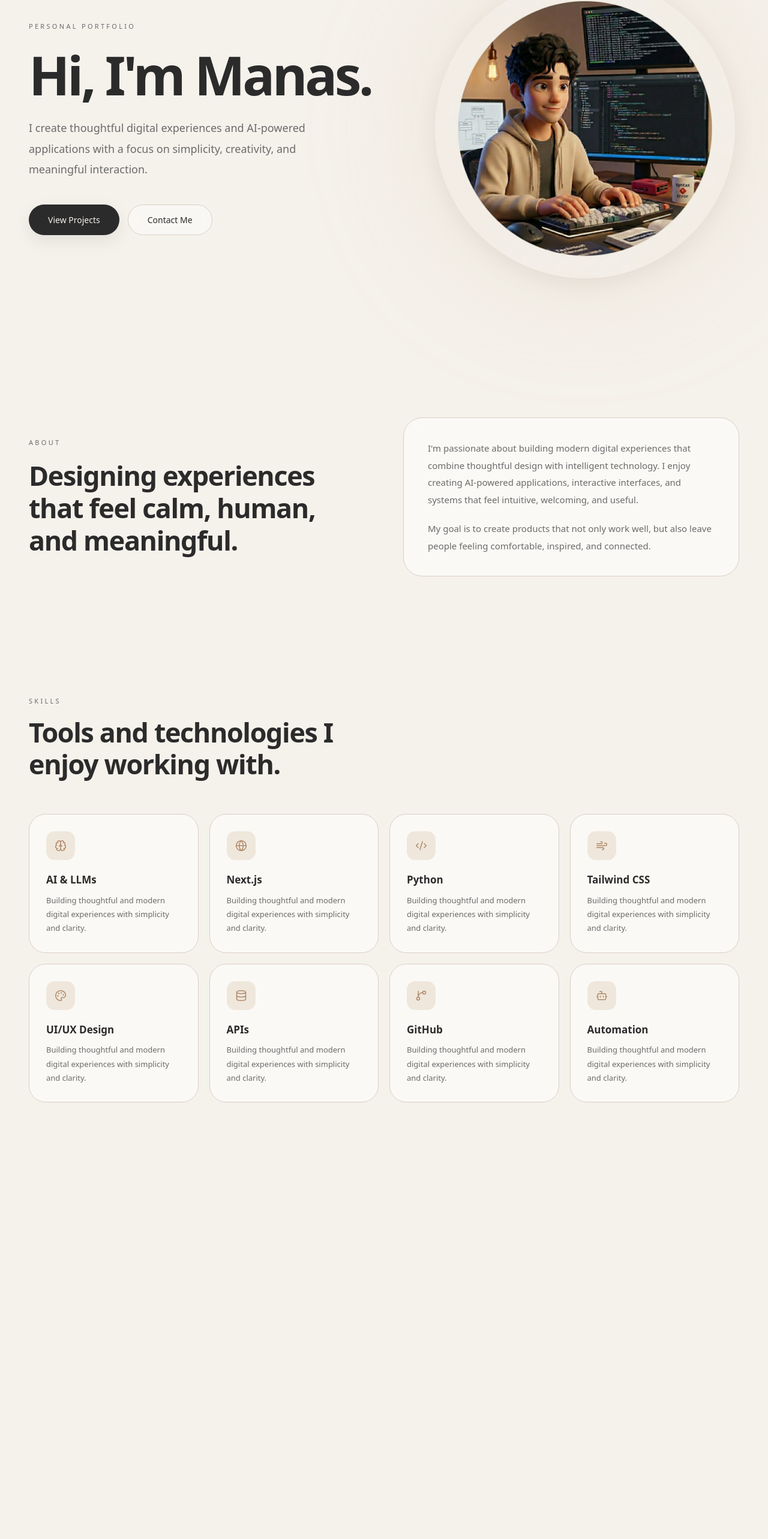
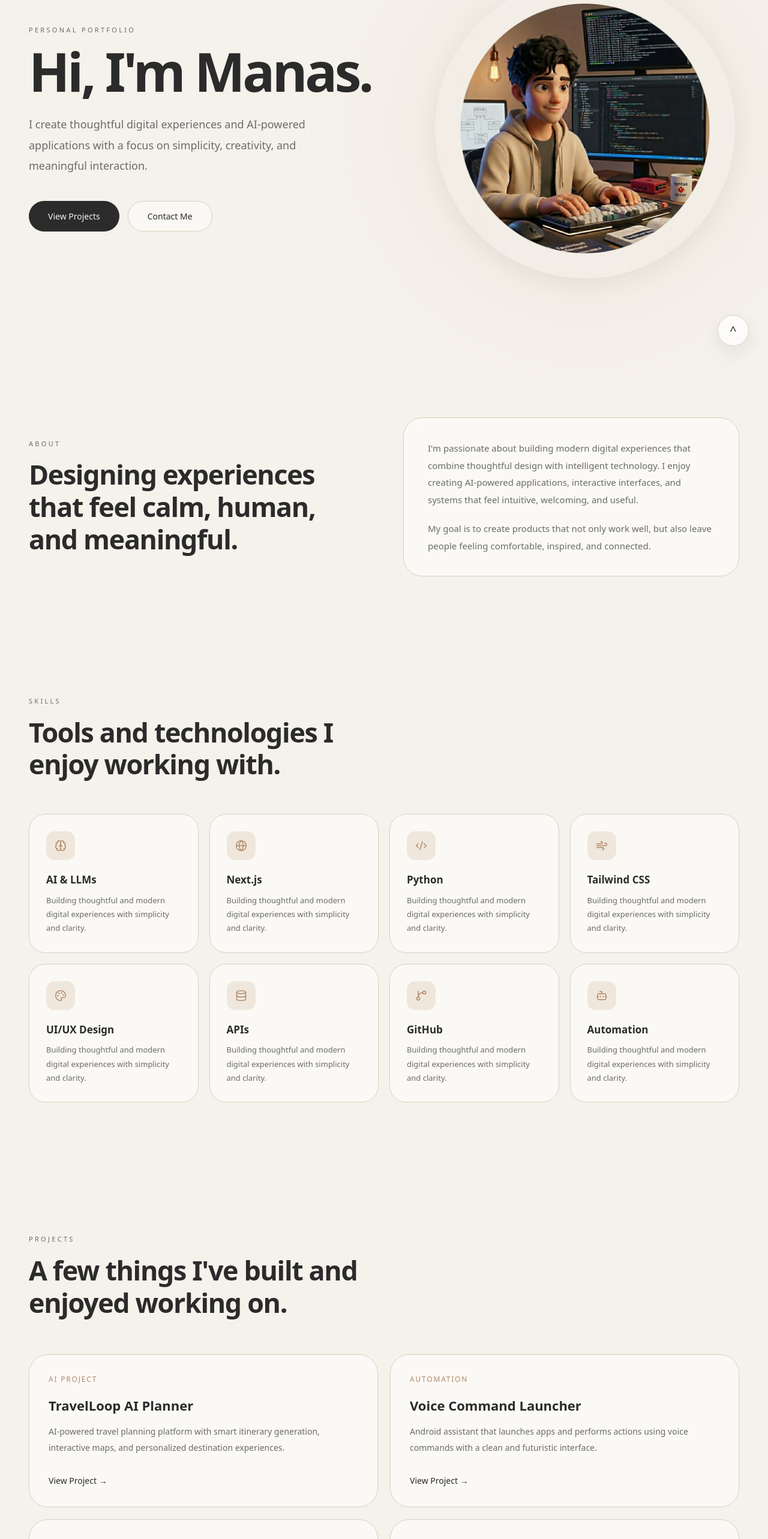
Before and after one commit to Kali2304/portfolio, a Next.js app: page / in a window 1280 px wide. Shown: the part 191-2757 px from the top of the page at 60% size. Before the commit the page ends 2149 px from the top, so only its background shows below. Built offline with nearby package versions, Linux system fonts and the light colour scheme.

Commit message:
Portfolio stable version before adding more technologies

```diff
--- a/src/app/globals.css
+++ b/src/app/globals.css
@@ -20,9 +20,11 @@ html {
 }
 
 body {
+  margin: 0;
+  padding: 0;
+  overflow-x: hidden;
   background: var(--background);
   color: var(--foreground);
-  overflow-x: hidden;
 }
 
 ::selection {
--- a/src/app/page.tsx
+++ b/src/app/page.tsx
@@ -1,12 +1,5 @@
 import {
-  Brain,
-  Globe,
-  GitBranch,
-  Code2,
-  Palette,
-  Bot,
-  Wind,
-  Database,
+  Brain, Globe, GitBranch, Code2, Palette, Bot, Wind, Database,
 } from "lucide-react";
 import Image from "next/image";
 
@@ -21,12 +14,63 @@ const skills = [
   { title: "Automation", icon: Bot },
 ];
 
+const btnPrimary: React.CSSProperties = {
+  borderRadius: "999px",
+  background: "var(--foreground)",
+  color: "var(--background)",
+  padding: "14px 32px",
+  fontSize: "14px",
+  fontWeight: 500,
+  border: "none",
+  cursor: "pointer",
+  textDecoration: "none",
+  display: "inline-flex",
+  alignItems: "center",
+  justifyContent: "center",
+};
+
+const btnSecondary: React.CSSProperties = {
+  borderRadius: "999px",
+  border: "1px solid var(--border)",
+  background: "rgba(255,255,255,0.45)",
+  color: "var(--foreground)",
+  padding: "14px 32px",
+  fontSize: "14px",
+  fontWeight: 500,
+  cursor: "pointer",
+};
+
+const card: React.CSSProperties = {
+  borderRadius: "32px",
+  border: "1px solid var(--border)",
+  background: "rgba(255,255,255,0.55)",
+  padding: "32px",
+  backdropFilter: "blur(10px)",
+};
+
+const sectionLabel: React.CSSProperties = {
+  fontSize: "11px",
+  letterSpacing: "0.3em",
+  textTransform: "uppercase",
+  color: "var(--muted)",
+  marginBottom: "16px",
+};
+
+const sectionHeading: React.CSSProperties = {
+  fontSize: "clamp(28px, 3.5vw, 48px)",
+  fontWeight: 600,
+  lineHeight: 1.2,
+  letterSpacing: "-0.03em",
+  margin: 0,
+};
+
 export default function Home() {
   return (
     <div
+      id="top"
       style={{
         position: "relative",
-        overflow: "hidden",
+        overflowX: "hidden",
         background: "var(--background)",
         color: "var(--foreground)",
       }}
@@ -52,7 +96,6 @@ export default function Home() {
             filter: "blur(90px)",
           }}
         />
-
         <div
           style={{
             position: "absolute",
@@ -88,39 +131,24 @@ export default function Home() {
           Manas
         </span>
 
-        <nav
-          style={{
-            display: "flex",
-            gap: "40px",
-            fontSize: "14px",
-          }}
-        >
+        <nav style={{ display: "flex", gap: "40px", fontSize: "14px" }}>
           <a
             href="#about"
-            style={{
-              color: "var(--muted)",
-              textDecoration: "none",
-            }}
+            style={{ color: "var(--muted)", textDecoration: "none" }}
           >
             About
           </a>
 
           <a
             href="#projects"
-            style={{
-              color: "var(--muted)",
-              textDecoration: "none",
-            }}
+            style={{ color: "var(--muted)", textDecoration: "none" }}
           >
             Projects
           </a>
 
           <a
             href="#contact"
-            style={{
-              color: "var(--muted)",
-              textDecoration: "none",
-            }}
+            style={{ color: "var(--muted)", textDecoration: "none" }}
           >
             Contact
           </a>
@@ -145,19 +173,8 @@ export default function Home() {
             minHeight: "88vh",
           }}
         >
-          {/* Left */}
           <div style={{ position: "relative", zIndex: 2 }}>
-            <p
-              style={{
-                fontSize: "11px",
-                letterSpacing: "0.3em",
-                textTransform: "uppercase",
-                color: "var(--muted)",
-                marginBottom: "28px",
-              }}
-            >
-              Personal Portfolio
-            </p>
+            <p style={sectionLabel}>Personal Portfolio</p>
 
             <h1
               style={{
@@ -181,52 +198,19 @@ export default function Home() {
               }}
             >
               I create thoughtful digital experiences and AI-powered
-              applications with a focus on simplicity, creativity,
-              and meaningful interaction.
+              applications with a focus on simplicity, creativity, and
+              meaningful interaction.
             </p>
 
-            <div
-              style={{
-                display: "flex",
-                gap: "14px",
-                flexWrap: "wrap",
-              }}
-            >
-              <button
-                style={{
-                  borderRadius: "999px",
-                  background: "var(--foreground)",
-                  color: "var(--background)",
-                  padding: "14px 32px",
-                  fontSize: "14px",
-                  fontWeight: 500,
-                  border: "none",
-                  cursor: "pointer",
-                  boxShadow: "0 10px 30px rgba(0,0,0,0.08)",
-                }}
-              >
+            <div style={{ display: "flex", gap: "14px", flexWrap: "wrap" }}>
+              <a href="#projects" style={btnPrimary}>
                 View Projects
-              </button>
+              </a>
 
-              <button
-                style={{
-                  borderRadius: "999px",
-                  border: "1px solid var(--border)",
-                  background: "rgba(255,255,255,0.45)",
-                  color: "var(--foreground)",
-                  padding: "14px 32px",
-                  fontSize: "14px",
-                  fontWeight: 500,
-                  cursor: "pointer",
-                  backdropFilter: "blur(10px)",
-                }}
-              >
-                Contact Me
-              </button>
+              <button style={btnSecondary}>Contact Me</button>
             </div>
           </div>
 
-          {/* Right — Image */}
           <div
             style={{
               display: "flex",
@@ -235,19 +219,17 @@ export default function Home() {
               position: "relative",
             }}
           >
-            {/* Ambient Glow */}
             <div
               style={{
                 position: "absolute",
                 width: "560px",
                 height: "560px",
                 borderRadius: "50%",
-                background: "rgba(216,195,165,0.22)",
+                background: "rgba(216,195,165,0.18)",
                 filter: "blur(90px)",
               }}
             />
 
-            {/* Image */}
             <div
               style={{
                 position: "relative",
@@ -255,6 +237,7 @@ export default function Home() {
                 height: "500px",
                 borderRadius: "50%",
                 overflow: "hidden",
+                background: "#ebe7e1",
                 boxShadow: "0 10px 40px rgba(0,0,0,0.06)",
               }}
             >
@@ -267,7 +250,6 @@ export default function Home() {
                 style={{
                   objectFit: "cover",
                   objectPosition: "center center",
-                  transform: "scale(1.02)",
                 }}
               />
             </div>
@@ -285,27 +267,9 @@ export default function Home() {
             }}
           >
             <div>
-              <p
-                style={{
-                  fontSize: "11px",
-                  letterSpacing: "0.3em",
-                  textTransform: "uppercase",
-                  color: "var(--muted)",
-                  marginBottom: "20px",
-                }}
-              >
-                About
-              </p>
+              <p style={sectionLabel}>About</p>
 
-              <h2
-                style={{
-                  fontSize: "clamp(28px, 3.5vw, 48px)",
-                  fontWeight: 600,
-                  lineHeight: 1.2,
-                  letterSpacing: "-0.03em",
-                  margin: 0,
-                }}
-              >
+              <h2 style={sectionHeading}>
                 Designing experiences that feel calm, human, and meaningful.
               </h2>
             </div>
@@ -328,10 +292,9 @@ export default function Home() {
                 }}
               >
                 I&apos;m passionate about building modern digital experiences
-                that combine thoughtful design with intelligent technology.
-                I enjoy creating AI-powered applications, interactive
-                interfaces, and systems that feel intuitive, welcoming,
-                and useful.
+                that combine thoughtful design with intelligent technology. I
+                enjoy creating AI-powered applications, interactive interfaces,
+                and systems that feel intuitive, welcoming, and useful.
               </p>
 
               <p
@@ -342,9 +305,8 @@ export default function Home() {
                   color: "var(--muted)",
                 }}
               >
-                My goal is to create products that not only work well,
-                but also leave people feeling comfortable, inspired,
-                and connected.
+                My goal is to create products that not only work well, but also
+                leave people feeling comfortable, inspired, and connected.
               </p>
             </div>
           </div>
@@ -353,27 +315,9 @@ export default function Home() {
         {/* Skills */}
         <section id="skills" style={{ padding: "100px 0 120px" }}>
           <div style={{ maxWidth: "560px", marginBottom: "56px" }}>
-            <p
-              style={{
-                fontSize: "11px",
-                letterSpacing: "0.3em",
-                textTransform: "uppercase",
-                color: "var(--muted)",
-                marginBottom: "16px",
-              }}
-            >
-              Skills
-            </p>
+            <p style={sectionLabel}>Skills</p>
 
-            <h2
-              style={{
-                fontSize: "clamp(28px, 3.5vw, 48px)",
-                fontWeight: 600,
-                lineHeight: 1.2,
-                letterSpacing: "-0.03em",
-                margin: 0,
-              }}
-            >
+            <h2 style={sectionHeading}>
               Tools and technologies I enjoy working with.
             </h2>
           </div>
@@ -397,7 +341,6 @@ export default function Home() {
                     background: "rgba(255,255,255,0.55)",
                     padding: "28px",
                     backdropFilter: "blur(10px)",
-                    transition: "all 0.3s ease",
                   }}
                 >
                   <div
@@ -437,15 +380,266 @@ export default function Home() {
                       margin: 0,
                     }}
                   >
-                    Building thoughtful and modern digital experiences
-                    with simplicity and clarity.
+                    Building thoughtful and modern digital experiences with
+                    simplicity and clarity.
                   </p>
                 </div>
               );
             })}
           </div>
         </section>
+
+        {/* Projects */}
+        <section id="projects" style={{ padding: "100px 0 140px" }}>
+          <div style={{ maxWidth: "620px", marginBottom: "60px" }}>
+            <p style={sectionLabel}>Projects</p>
+
+            <h2 style={sectionHeading}>
+              A few things I&apos;ve built and enjoyed working on.
+            </h2>
+          </div>
+
+          <div
+            style={{
+              display: "grid",
+              gridTemplateColumns: "repeat(2, 1fr)",
+              gap: "20px",
+            }}
+          >
+            {/* TravelLoop */}
+            <div style={card}>
+              <p
+                style={{
+                  fontSize: "12px",
+                  letterSpacing: "0.15em",
+                  textTransform: "uppercase",
+                  color: "var(--accent)",
+                  marginBottom: "18px",
+                }}
+              >
+                AI Project
+              </p>
+
+              <h3
+                style={{
+                  fontSize: "22px",
+                  margin: "0 0 14px",
+                  fontWeight: 600,
+                }}
+              >
+                TravelLoop AI Planner
+              </h3>
+
+              <p
+                style={{
+                  fontSize: "14px",
+                  lineHeight: "1.9",
+                  color: "var(--muted)",
+                  marginBottom: "28px",
+                }}
+              >
+                AI-powered travel planning platform with smart itinerary
+                generation, interactive maps, and personalized destination
+                experiences.
+              </p>
+
+              <a
+                  href="https://github.com/Kali2304/odoo-hackathon"
+                  target="_blank"
+                  rel="noopener noreferrer"
+                  style={{
+                  textDecoration: "none",
+                  color: "var(--foreground)",
+                  fontSize: "14px",
+                  fontWeight: 500,
+                }}
+              >
+                View Project &rarr;
+              </a>
+            </div>
+
+            {/* Voice Launcher */}
+            <div style={card}>
+              <p
+                style={{
+                  fontSize: "12px",
+                  letterSpacing: "0.15em",
+                  textTransform: "uppercase",
+                  color: "var(--accent)",
+                  marginBottom: "18px",
+                }}
+              >
+                Automation
+              </p>
+
+              <h3
+                style={{
+                  fontSize: "22px",
+                  margin: "0 0 14px",
+                  fontWeight: 600,
+                }}
+              >
+                Voice Command Launcher
+              </h3>
+
+              <p
+                style={{
+                  fontSize: "14px",
+                  lineHeight: "1.9",
+                  color: "var(--muted)",
+                  marginBottom: "28px",
+                }}
+              >
+                Android assistant that launches apps and performs actions using
+                voice commands with a clean and futuristic interface.
+              </p>
+
+              <a
+                href="https://github.com/Kali2304/Voice-command-launcher"
+                target="_blank"
+                rel="noopener noreferrer"
+                style={{
+                  textDecoration: "none",
+                  color: "var(--foreground)",
+                  fontSize: "14px",
+                  fontWeight: 500,
+                }}
+              >
+                View Project &rarr;
+              </a>
+            </div>
+
+            {/* Traffic Detection */}
+            <div style={card}>
+              <p
+                style={{
+                  fontSize: "12px",
+                  letterSpacing: "0.15em",
+                  textTransform: "uppercase",
+                  color: "var(--accent)",
+                  marginBottom: "18px",
+                }}
+              >
+                AI System
+              </p>
+
+              <h3
+                style={{
+                  fontSize: "22px",
+                  margin: "0 0 14px",
+                  fontWeight: 600,
+                }}
+              >
+                Traffic Violation Detection
+              </h3>
+
+              <p
+                style={{
+                  fontSize: "14px",
+                  lineHeight: "1.9",
+                  color: "var(--muted)",
+                  marginBottom: "28px",
+                }}
+              >
+                Intelligent traffic monitoring system capable of identifying
+                rule violations and improving urban road safety.
+              </p>
+
+              <a
+                href="https://github.com/Kali2304/Traffic-violation-detection"
+                target="_blank"
+                rel="noopener noreferrer"
+                style={{
+                  textDecoration: "none",
+                  color: "var(--foreground)",
+                  fontSize: "14px",
+                  fontWeight: 500,
+                }}
+              >
+                View Project &rarr;
+              </a>
+            </div>
+
+            {/* PashuSathi */}
+            <div style={card}>
+              <p
+                style={{
+                  fontSize: "12px",
+                  letterSpacing: "0.15em",
+                  textTransform: "uppercase",
+                  color: "var(--accent)",
+                  marginBottom: "18px",
+                }}
+              >
+                AI Healthcare
+              </p>
+
+              <h3
+                style={{
+                  fontSize: "22px",
+                  margin: "0 0 14px",
+                  fontWeight: 600,
+                }}
+              >
+                PashuSathi
+              </h3>
+
+              <p
+                style={{
+                  fontSize: "14px",
+                  lineHeight: "1.9",
+                  color: "var(--muted)",
+                  marginBottom: "28px",
+                }}
+              >
+                AI-powered veterinary assistance platform designed to help
+                farmers and pet owners identify animal diseases, receive
+                guidance, and access smarter livestock care solutions.
+              </p>
+
+              <a
+                href="https://github.com/Kali2304/pashuSaathi"
+                target="_blank"
+                rel="noopener noreferrer"
+                style={{
+                  textDecoration: "none",
+                  color: "var(--foreground)",
+                  fontSize: "14px",
+                  fontWeight: 500,
+                }}
+              >
+                View Project &rarr;
+              </a>
+            </div>
+          </div>
+        </section>
       </main>
+
+      {/* Back To Top */}
+      <a
+        href="#top"
+        style={{
+          position: "fixed",
+          right: "32px",
+          bottom: "32px",
+          width: "52px",
+          height: "52px",
+          borderRadius: "50%",
+          background: "rgba(255,255,255,0.7)",
+          border: "1px solid var(--border)",
+          backdropFilter: "blur(12px)",
+          display: "flex",
+          alignItems: "center",
+          justifyContent: "center",
+          textDecoration: "none",
+          color: "var(--foreground)",
+          fontSize: "20px",
+          boxShadow: "0 10px 30px rgba(0,0,0,0.08)",
+          zIndex: 100,
+        }}
+      >
+        ^
+      </a>
     </div>
   );
 }
```
